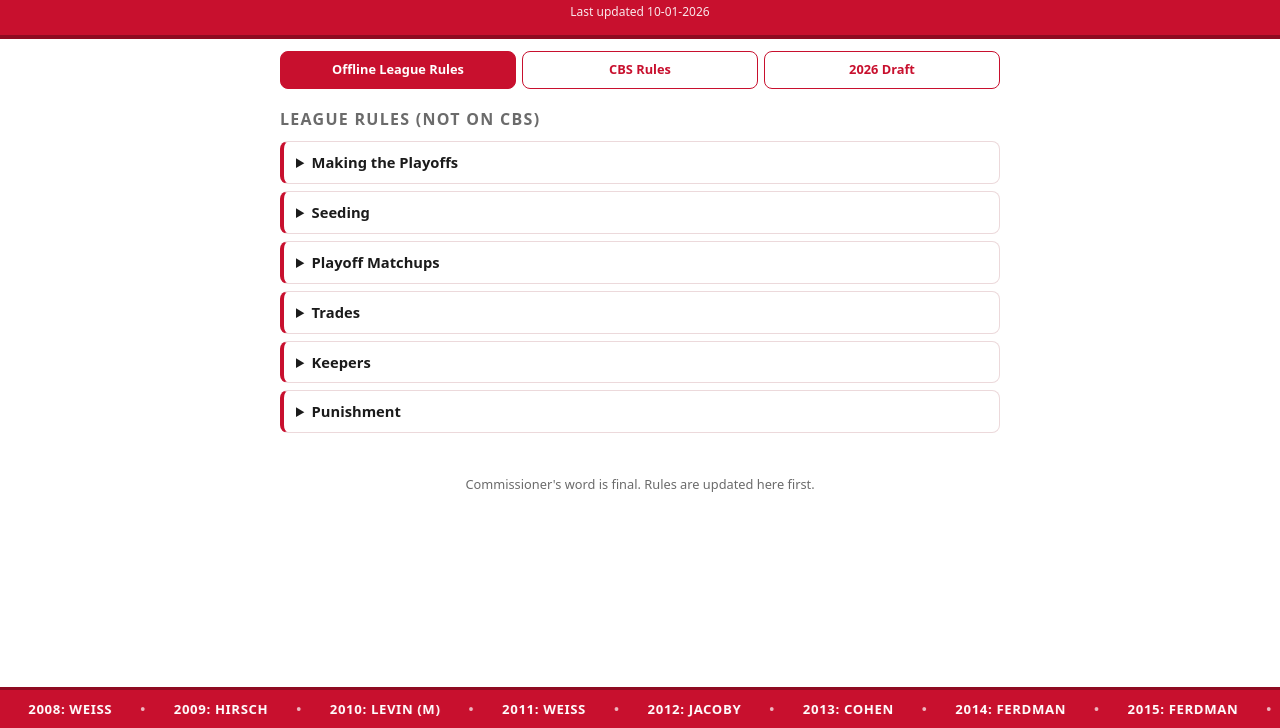
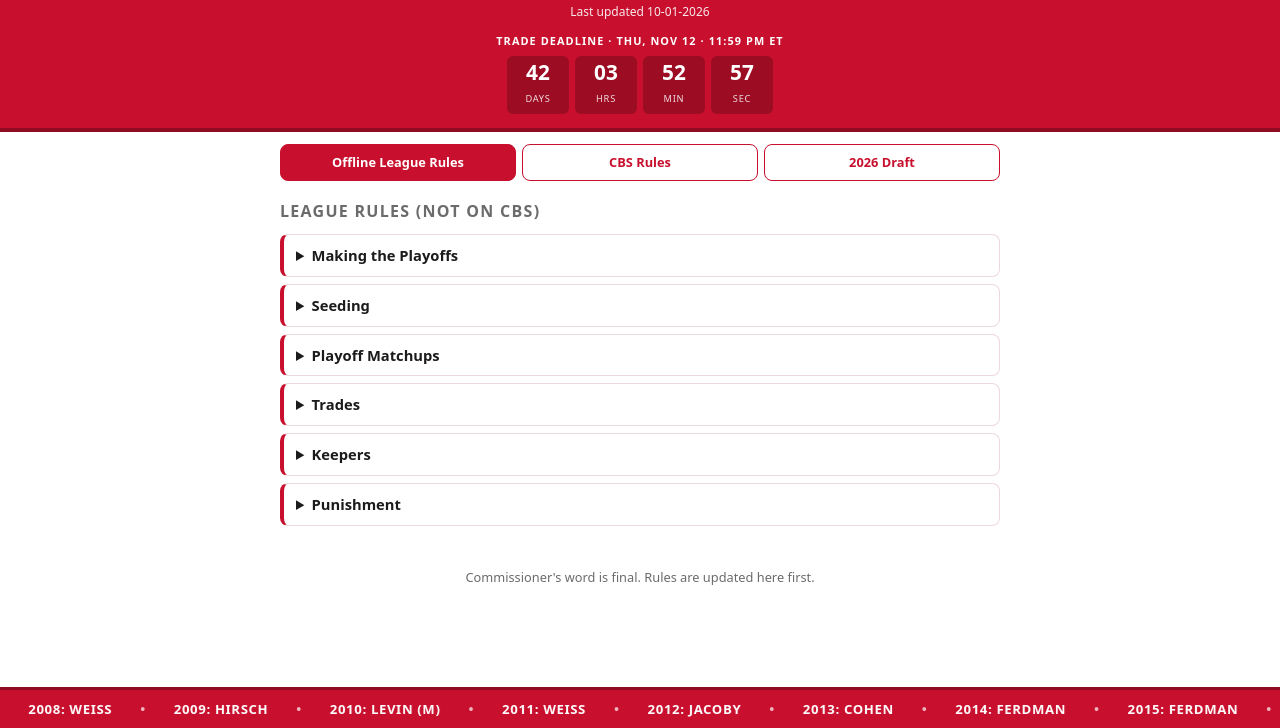
Before and after one commit to jaylehrman1/the-league, a plain HTML site: page index.html in a window 1280 px wide. Shown: the part 72-800 px from the top of the page. Drawn offline with Linux system fonts and the light colour scheme.

Commit message:
Add files via upload

```diff
--- a/index.html
+++ b/index.html
@@ -47,6 +47,13 @@ body{padding-bottom:48px}
 @keyframes tick{to{transform:translateX(-50%)}}
 .draftimg{display:block;width:100%;height:auto;border:1px solid var(--line);border-radius:8px}
 .cap{font-family:system-ui,sans-serif;font-size:.75rem;color:var(--mute);margin-top:8px}
+.cdwrap{margin-top:12px;font-family:system-ui,sans-serif;color:#fff}
+.cdt{font-size:.68rem;font-weight:700;letter-spacing:.1em;text-transform:uppercase;margin-bottom:6px}
+.cd{display:flex;justify-content:center;gap:6px}
+.cd .u{background:rgba(0,0,0,.22);border-radius:6px;min-width:54px;padding:5px 4px;text-align:center}
+.cd .u b{display:block;font-size:1.3rem;line-height:1.1;font-variant-numeric:tabular-nums}
+.cd .u span{font-size:.58rem;letter-spacing:.08em;text-transform:uppercase;opacity:.85}
+.cd .done{background:rgba(0,0,0,.22);border-radius:6px;padding:8px 14px;font-weight:700;font-size:.85rem}
 footer{text-align:center;color:var(--mute);font-family:system-ui,sans-serif;font-size:.8rem;padding-bottom:32px}
 </style>
 </head>
@@ -54,6 +61,7 @@ footer{text-align:center;color:var(--mute);font-family:system-ui,sans-serif;font
 <header>
   <h1>The League</h1>
   <div class="sub">Last updated <span id="upd"></span></div>
+  <div class="cdwrap" id="cdwrap" hidden><div class="cdt" id="cdt"></div><div class="cd" id="cd" role="timer"></div></div>
 </header>
 <nav class="tabs"><button id="b-league" class="on" data-t="league">Offline League Rules</button><button id="b-cbs" data-t="cbs">CBS Rules</button><button id="b-draft" data-t="draft">2026 Draft</button></nav>
 <main>
@@ -139,6 +147,34 @@ show(location.hash.slice(1));
   for(var k=0;k<4;k++)tr.appendChild(cycle());
   tr.style.animationDuration=Math.max(40,(tr.scrollWidth/2)/60)+'s';
 })();
+(function(){
+  if(typeof TRADE_DEADLINE==='undefined')return;
+  var end=new Date(TRADE_DEADLINE).getTime();
+  if(isNaN(end))return;
+  var wrap=document.getElementById('cdwrap'),box=document.getElementById('cd');
+  document.getElementById('cdt').textContent='Trade deadline \u00b7 '+(typeof TRADE_DEADLINE_TEXT!=='undefined'?TRADE_DEADLINE_TEXT:'');
+  var labels=['Days','Hrs','Min','Sec'],nums=[];
+  labels.forEach(function(l){
+    var u=document.createElement('div');u.className='u';
+    var b=document.createElement('b');var s=document.createElement('span');s.textContent=l;
+    u.appendChild(b);u.appendChild(s);box.appendChild(u);nums.push(b);
+  });
+  function pad(n){return n<10?'0'+n:''+n}
+  var timer;
+  function tick(){
+    var diff=end-Date.now();
+    if(diff<=0){
+      box.textContent='';var d=document.createElement('div');d.className='done';d.textContent='The trade deadline has passed';box.appendChild(d);
+      clearInterval(timer);return;
+    }
+    var s=Math.floor(diff/1000);
+    var days=Math.floor(s/86400);s-=days*86400;
+    var hrs=Math.floor(s/3600);s-=hrs*3600;
+    var mins=Math.floor(s/60);s-=mins*60;
+    nums[0].textContent=days;nums[1].textContent=pad(hrs);nums[2].textContent=pad(mins);nums[3].textContent=pad(s);
+  }
+  wrap.hidden=false;tick();timer=setInterval(tick,1000);
+})();
 </script>
 </body>
 </html>
--- a/rules.js
+++ b/rules.js
@@ -146,3 +146,13 @@ var CHAMPIONS = [
 var DRAFT_TITLE = "2026 Draft Board";
 var DRAFT_IMAGE = "draft-board.jpg";
 var DRAFT_DATE = "2026-10-01";
+
+// ============================================================
+//  TRADE DEADLINE COUNTDOWN (shows under the title on every tab)
+//  - TRADE_DEADLINE is the exact moment, written as YYYY-MM-DDTHH:MM:SS-05:00
+//    The -05:00 is Eastern Standard Time (early Nov to mid Mar).
+//    Use -04:00 for Eastern Daylight Time (mid Mar to early Nov).
+//  - If the deadline changes, also update the CBS "Trade Deadline" line.
+// ============================================================
+var TRADE_DEADLINE = "2026-11-12T23:59:00-05:00";
+var TRADE_DEADLINE_TEXT = "Thu, Nov 12 \u00b7 11:59 PM ET";
```
